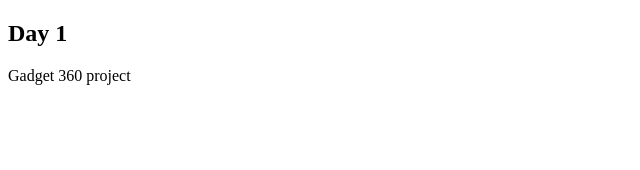
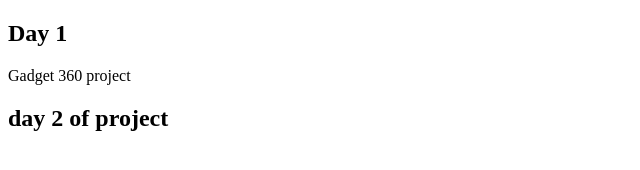
Before and after one commit to somyakant9/cw_project_b23, a plain HTML site: page index.html in a window 1280 px wide. Shown: the whole page, without its empty margins (0-640 px from the left). Drawn offline with Linux system fonts and the light colour scheme.

Commit message:
added day 2 functionality

```diff
--- a/index.html
+++ b/index.html
@@ -9,5 +9,6 @@
 <body>
     <h2>Day 1</h2>
    <p>Gadget 360 project</p>
+   <h2>day 2 of project</h2>
 </body>
 </html>
```
